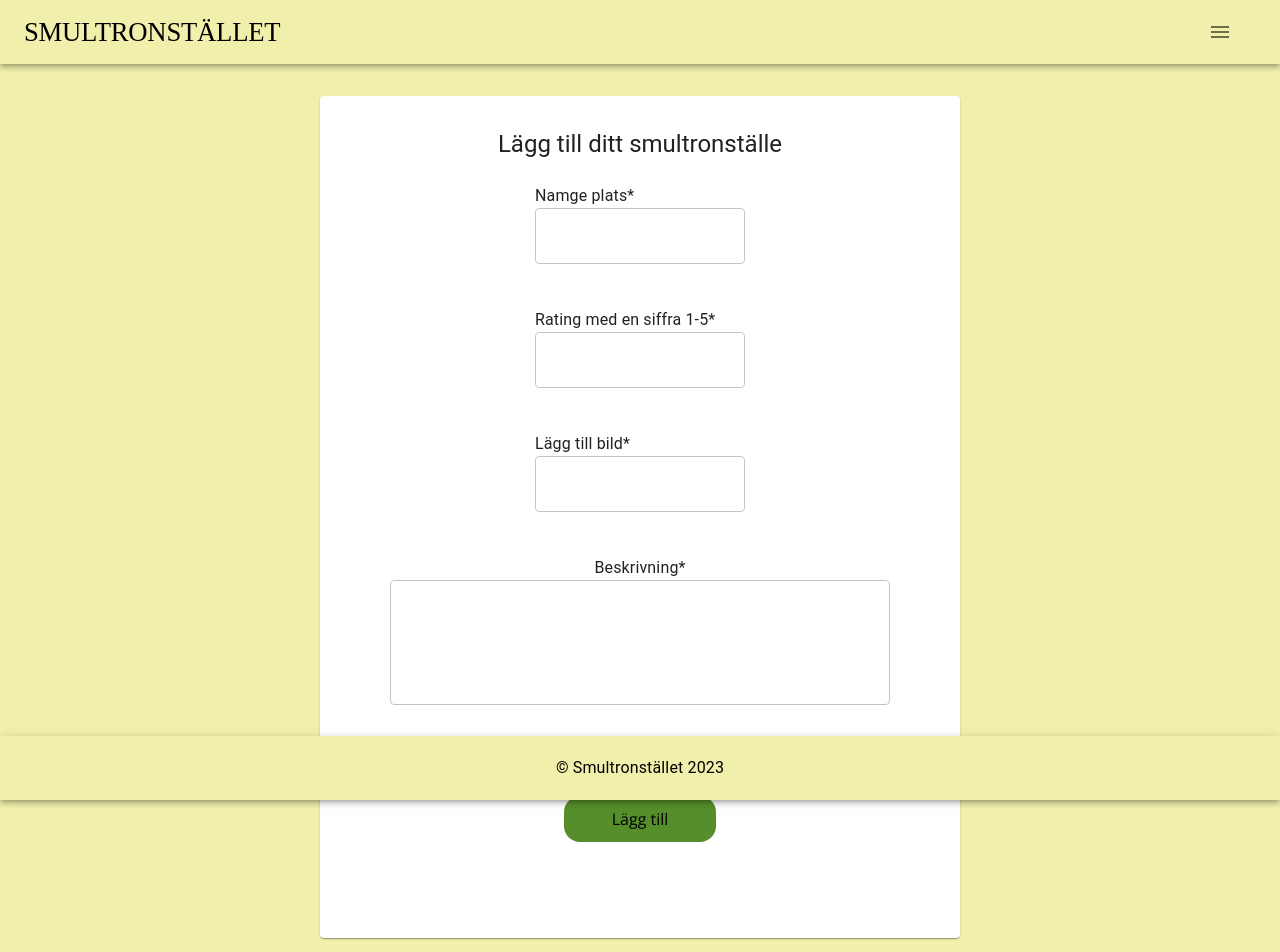
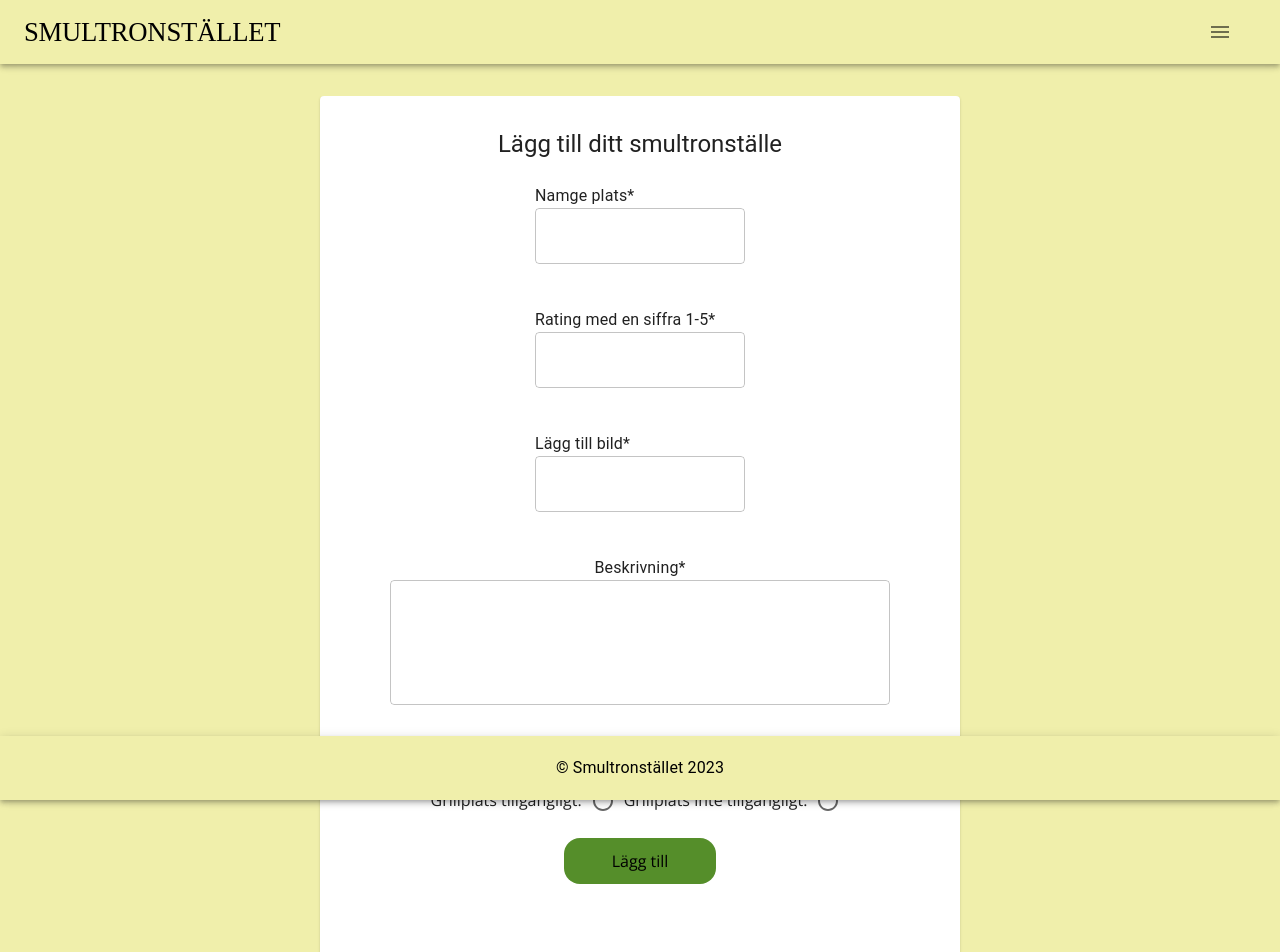
Before and after one commit to elle945/React-fullstack, a React (Vite) app in the folder Client/: page /recensioner in a window 1280 px wide. Shown: the top 952 px of the page. Built offline with nearby package versions, Linux system fonts and the light colour scheme.

Commit message:
radiobtn added
radiobtn added

```diff
--- a/Client/src/components/ProductCards.jsx
+++ b/Client/src/components/ProductCards.jsx
@@ -121,7 +121,7 @@ const searchName = (event) => {
 
     <div>
       {/* Ternary operator checks if statement (icon[index]) */}
-    {icon[index] ? <OutdoorGrillIcon/>  : null}
+    {icon[index] ? <OutdoorGrillIcon/>  : true}
      </div>
     </Card.Body>
     </Card>
--- a/Client/src/components/UploadForm.jsx
+++ b/Client/src/components/UploadForm.jsx
@@ -9,6 +9,7 @@ import TextField from '@mui/material/TextField';
 import {Container, Row, Col } from 'react-bootstrap';
 import Typography from '@mui/material/Typography';
 import '../App.css';
+import Radio from '@mui/material/Radio';
 // import Rating from '@mui/material/Rating';
 
 
@@ -21,17 +22,25 @@ const [info, setInfo] = useState({
  location : "",
  description: "",
  rating: Number,
- image_url: ""
+ image_url: "",
+ bbq: Boolean
 })
 
 const [error, setError]=useState(false);
 
 //Tar in allt som skrivs i varje input
 
+{/*
 const handleChange = (e) => {
  setInfo((prev) => ({...prev, [e.target.name]: e.target.value}));
 }
+*/}
 
+const handleChange = (e) => {
+  const { name, value, type, checked } = e.target;
+  const newValue = type === "radio" ? (checked ? true : false) : value;
+  setInfo((prev) => ({ ...prev, [name]: newValue }));
+};
 //Tar all information som skrivits in och skapar en POST
 
 const handleClick = async (e) => {
@@ -129,6 +138,28 @@ id="outlined-basic"
   onChange={handleChange}
 
  />
+ <div>
+  <label>
+    Grillplats tillgängligt:
+    <Radio
+      checked={info.bbq === true}
+      onChange={handleChange}
+      value={true}
+      color="success"
+      name="bbq"
+    />
+  </label>
+  <label>
+    Grillplats inte tillgängligt:
+    <Radio
+     checked={info.bbq === false}
+     onChange={handleChange}
+     value={false}
+     color="success"
+     name="bbq"
+    />
+  </label>
+</div>
 
 <button onClick={handleClick} className="postButton">
 Lägg till
@@ -137,7 +168,7 @@ Lägg till
 {/* <button onClick={handleClick}>Add</button> */}
 <div>
 {confirmed &&  <p>Din post har laddats upp!</p>}
-{error &&   <p>"Something is wrong"</p>}
+{error &&   <p>"Allt fällt måste vara ifyllda. Vänligen korrigera och försök igen!"</p>}
 </div>
 
 
```
Also changed, not shown: 1 other file (tests, documents, lock files or other folders).
